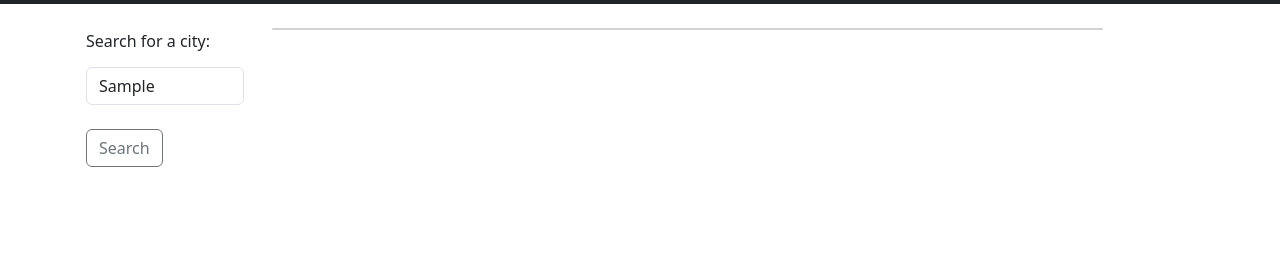
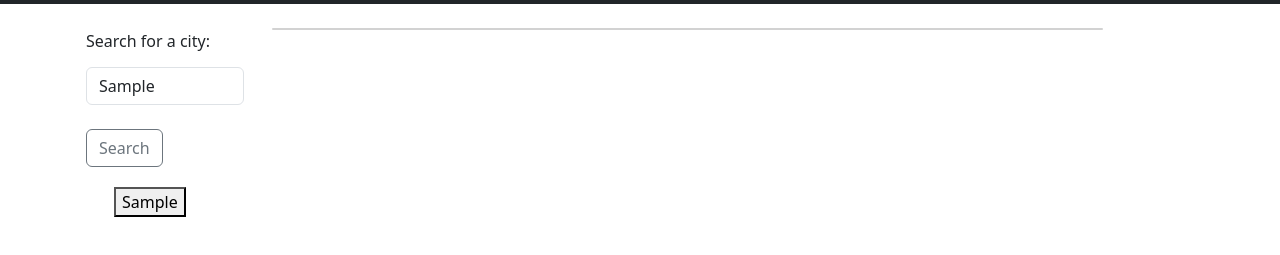
Before and after one commit to caf62219/weather-website, a plain HTML site: page index.html in a window 1280 px wide. Both pictures are taken after typing "Sample" into the empty fields and a click on the button "Search". Shown: the part 89-344 px from the top of the page. Drawn offline with nearby package versions, Linux system fonts and the light colour scheme; no server answers.

Commit message:
updates to add save functionality of cities

```diff
--- a/assets/javascript/script.js
+++ b/assets/javascript/script.js
@@ -6,7 +6,6 @@ var forecastFour=document.getElementById("forecast-four");
 var forecastFive=document.getElementById("forecast-five")
 var inputCity=document.getElementById("input-city");
 var button=document.querySelector(".btn");
-var cities=document.getElementById("cities")
 var grouping=document.getElementById("grouping");
 
 
@@ -54,16 +53,19 @@ function fiveDay() {
 
     var requestUrl ="https://api.openweathermap.org/data/2.5/forecast?q="+inputLocation+"&APPID=88a5790f881a820d719667c737ffc4f3&units=imperial";
 
+    //second fetch function for the forecast
      fetch(requestUrl)
          .then(function (response){
              return response.json();
          })
          .then(function (data) {
              console.log(data);
+               //for loop to create a series of cards with set weather time
                 for (i=0; i<data.list.length; i++) {
                     if (data.list[i].dt_txt.substring(11,13)=="03") {
                         console.log(data.list[i])
 
+                        //creating new elements
                     var cardDiv=document.createElement("div");
                     cardDiv.className="forecast card col-lg-2 col-md-2 col-sm-4"
                     var dateOne=document.createElement("h4");
@@ -72,22 +74,24 @@ function fiveDay() {
                     var windOne= document.createElement("p");
                     var humidityOne= document.createElement("p")
 
-
+                    //setting the text content for the new elements
                     dateOne.textContent=data.list[i].dt_txt.substring(0,10);
-                    imgSrcOne=data.list[i].weather[0].icon
+                    imgSrcOne=data.list[i].weather[0].icon;
                     iconUrlOne= "https://openweathermap.org/img/w/"+imgSrcOne+ ".png";
-                    iconOne.src=iconUrlOne
+                    iconOne.src=iconUrlOne;
                     temperatureOne.textContent="Temperature: "+data.list[i].main.temp + " degrees F";
                     windOne.textContent ="Wind Speed: "+data.list[i].wind.speed + " mph";
                     humidityOne.textContent= "Humidity: "+data.list[i].main.humidity + "%";
 
+                    //appending the children to card div
                     cardDiv.appendChild(dateOne);
                     cardDiv.appendChild(iconOne);
                     cardDiv.appendChild(temperatureOne);
                     cardDiv.appendChild(windOne);
                     cardDiv.appendChild(humidityOne);
 
-                    grouping.appendChild(cardDiv)
+                    //appending the children to grouping
+                    grouping.appendChild(cardDiv);
                 }
                 }
 
@@ -95,18 +99,31 @@ function fiveDay() {
             })
  }
  button.addEventListener("click", function(){
- currentWeather();
- fiveDay()
+    //clears the boxes before adding in new elements
+    mainTemperature.textContent="";
+    grouping.textContent="";
+
+//calls the current weather and five day functions when the button is clicked
+    currentWeather();
+    fiveDay()
+    storeCities();
  })
 
 function storeCities() {
+    var locations=JSON.parse(localStorage.getItem("inputLocation")) || [];
+    var cities=document.getElementById("cities")
 
-    var locations = {
+    var inputPlace = {
         userCity: inputLocation
     }
 
-    cities.push(inputLocation);
+    locations.push(inputLocation);
 
 
-    localStorage.setItem("userCity",JSON.stringify(inputLocation))
-}
+    localStorage.setItem("userCity",JSON.stringify(inputPlace))
+
+
+        const cityButton = document.createElement("button");
+        cities.appendChild(cityButton)
+        cityButton.textContent = inputLocation;
+    }
```
Also changed, not shown: index.html (+1 -10 lines), 1 other file.
